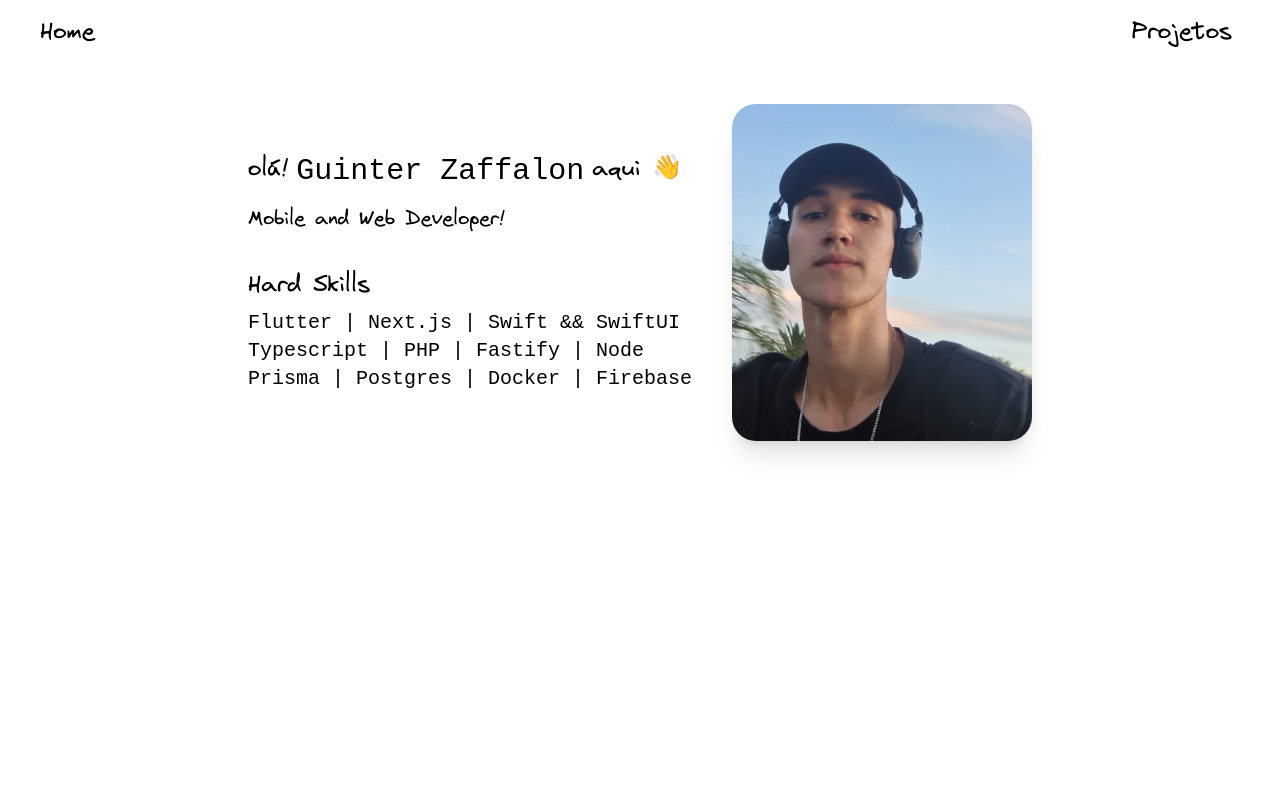
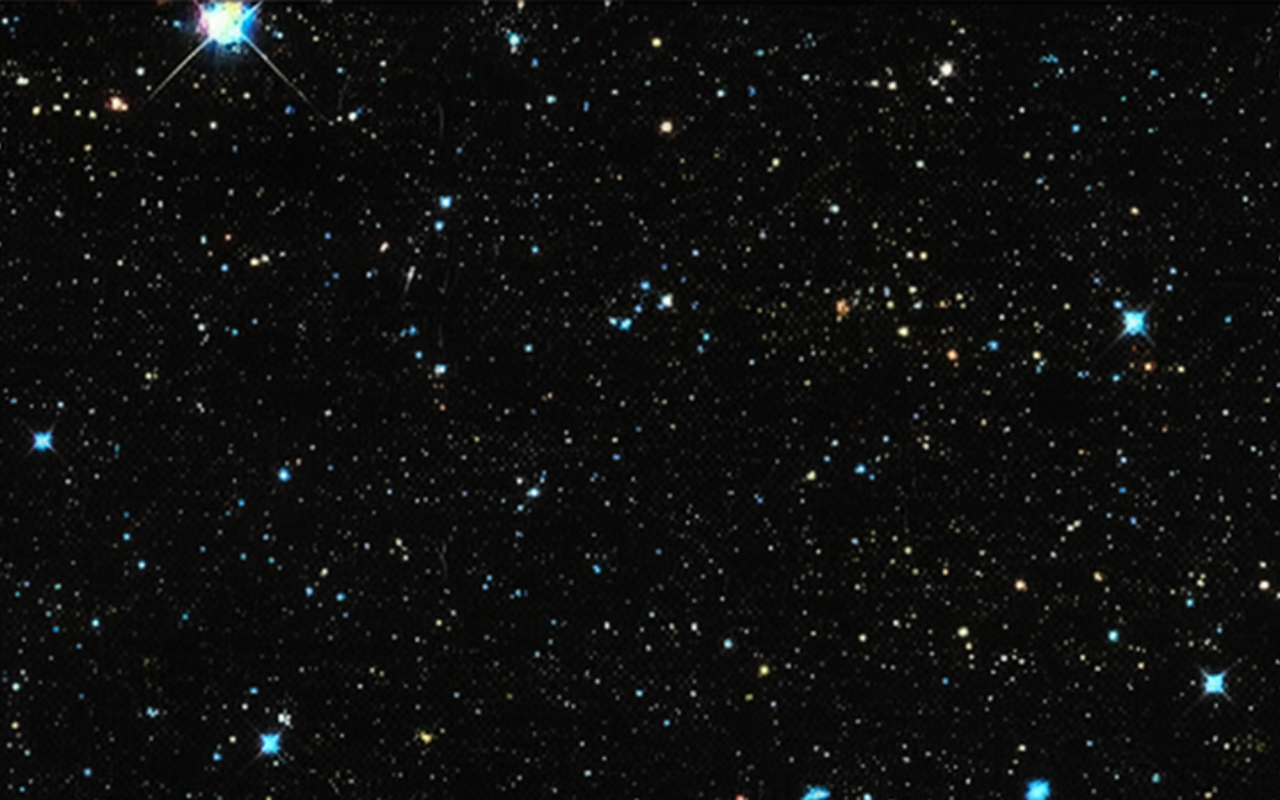
Before and after one commit to GuinterZaffalon/guinter-website, a Next.js app: page / in a window 1280 px wide. Built offline with nearby package versions, Linux system fonts and the light colour scheme.

Commit message:
feat: novo backgroun

```diff
--- a/src/app/page.tsx
+++ b/src/app/page.tsx
@@ -1,40 +1,57 @@
-"use client"
-import icon from "../imagens/pipiipipi 1.png"
-import Image from 'next/image'
-import { Header } from "./componentes/header";
-import { useState } from "react";
+// "use client"
+// import icon from "../imagens/pipiipipi 1.png"
+// import Image from 'next/image'
+// import { Header } from "./componentes/header";
+
+// export default function Home() {
+//   return (
+//     <div className="w-full min-h-screen bg-white px-4">
+//       <Header />
+//       <div className="items-center justify-center flex">
+//         <div className="flex flex-col-reverse md:flex-row items-center justify-center gap-10 mt-10 max-w-7xl w-full">
+//           <div className="flex flex-col items-center md:items-start gap-4 text-center md:text-left">
+//             <div className="flex gap-2 text-black">
+//               <span className="text-2xl font-virgil">olá!</span>
+//               <span className="text-3xl font-jetbrainsmono">Guinter Zaffalon</span>
+//               <span className="text-2xl font-virgil">aqui 👋</span>
+//             </div>
+//             <span className="text-xl font-virgil text-black">Mobile and Web Developer!</span>
+//             <div className="mt-5 flex flex-col items-center md:items-start justify-center gap-2">
+//               <span className="text-2xl font-virgil text-black">Hard Skills</span>
+//               <span className="text-xl font-jetbrainsmono text-black">
+//                 Flutter | Next.js | Swift && SwiftUI <br />
+//                 Typescript | PHP | Fastify | Node <br />
+//                 Prisma | Postgres | Docker | Firebase
+//               </span>
+//             </div>
+//           </div>
+//           <Image
+//             src={icon}
+//             alt="icon do us"
+//             height={300}
+//             width={300}
+//             className="rounded-3xl shadow-xl object-cover"
+//           />
+//         </div>
+//       </div>
+//     </div>
+//   )
+// }
+
+// app/page.tsx
+import Image from "next/image";
 
 export default function Home() {
   return (
-    <div className="w-full min-h-screen bg-white px-4">
-      <Header />
-      <div className="items-center justify-center flex">
-        <div className="flex flex-col-reverse md:flex-row items-center justify-center gap-10 mt-10 max-w-7xl w-full">
-          <div className="flex flex-col items-center md:items-start gap-4 text-center md:text-left">
-            <div className="flex gap-2 text-black">
-              <span className="text-2xl font-virgil">olá!</span>
-              <span className="text-3xl font-jetbrainsmono">Guinter Zaffalon</span>
-              <span className="text-2xl font-virgil">aqui 👋</span>
-            </div>
-            <span className="text-xl font-virgil text-black">Mobile and Web Developer!</span>
-            <div className="mt-5 flex flex-col items-center md:items-start justify-center gap-2">
-              <span className="text-2xl font-virgil text-black">Hard Skills</span>
-              <span className="text-xl font-jetbrainsmono text-black">
-                Flutter | Next.js | Swift && SwiftUI <br />
-                Typescript | PHP | Fastify | Node <br />
-                Prisma | Postgres | Docker | Firebase
-              </span>
-            </div>
-          </div>
-          <Image
-            src={icon}
-            alt="icon do us"
-            height={300}
-            width={300}
-            className="rounded-3xl shadow-xl object-cover"
-          />
-        </div>
-      </div>
-    </div>
-  )
+    <main
+      className="min-h-screen text-white flex flex-col items-center justify-center font-mono"
+      style={{
+        backgroundImage: "url('/background.png')",
+        backgroundSize: "cover",
+        backgroundPosition: "center",
+        backgroundRepeat: "no-repeat",
+      }}
+    >
+    </main>
+  );
 }
--- a/tailwind.config.ts
+++ b/tailwind.config.ts
@@ -17,7 +17,8 @@ const config: Config = {
         card1: "#F8333C",
         card2: "#FCAB10",
         card3: "#2B9EB3",
-        boxshadow: "#DBD5B5"
+        boxshadow: "#DBD5B5",
+        "space-blue": '#0a1a3c',
       },
       boxShadow: {
 				custoum: "10px 10px 0px -1px rgba(0,0,0,1)",
@@ -26,6 +27,7 @@ const config: Config = {
         virgil: ["Virgil", "serif"],
         jetbrainsmono: ["JetBrains Mono", "monospace"],
         lewis: ["Lewis", "serif"],
+        mono: ['"VT323"', "monospace"],
       },
       keyframes: {
         'slide-left': {
```
Also changed, not shown: public/background.png (added), src/app/fonts/VT323-Regular.ttf (added).
